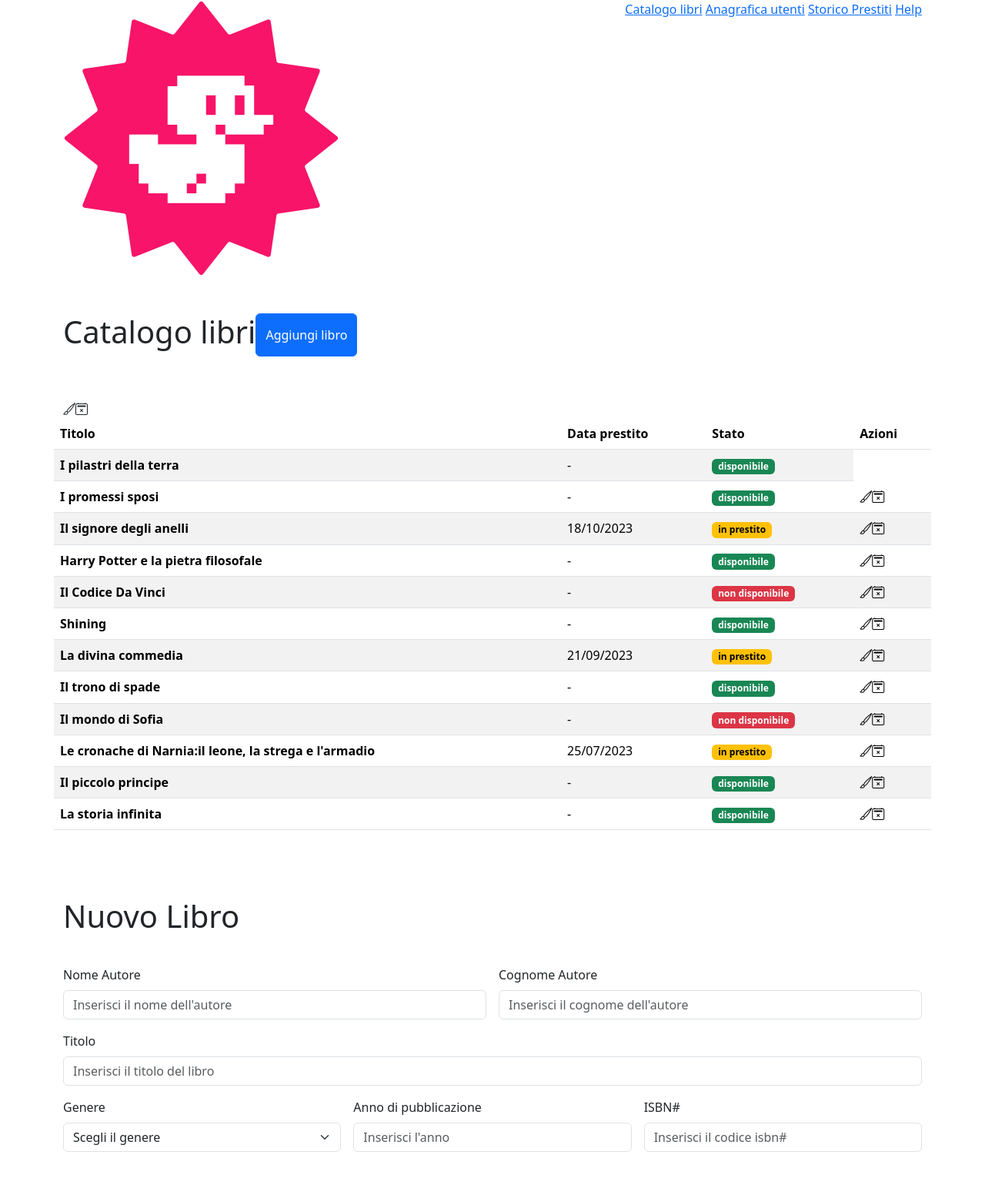
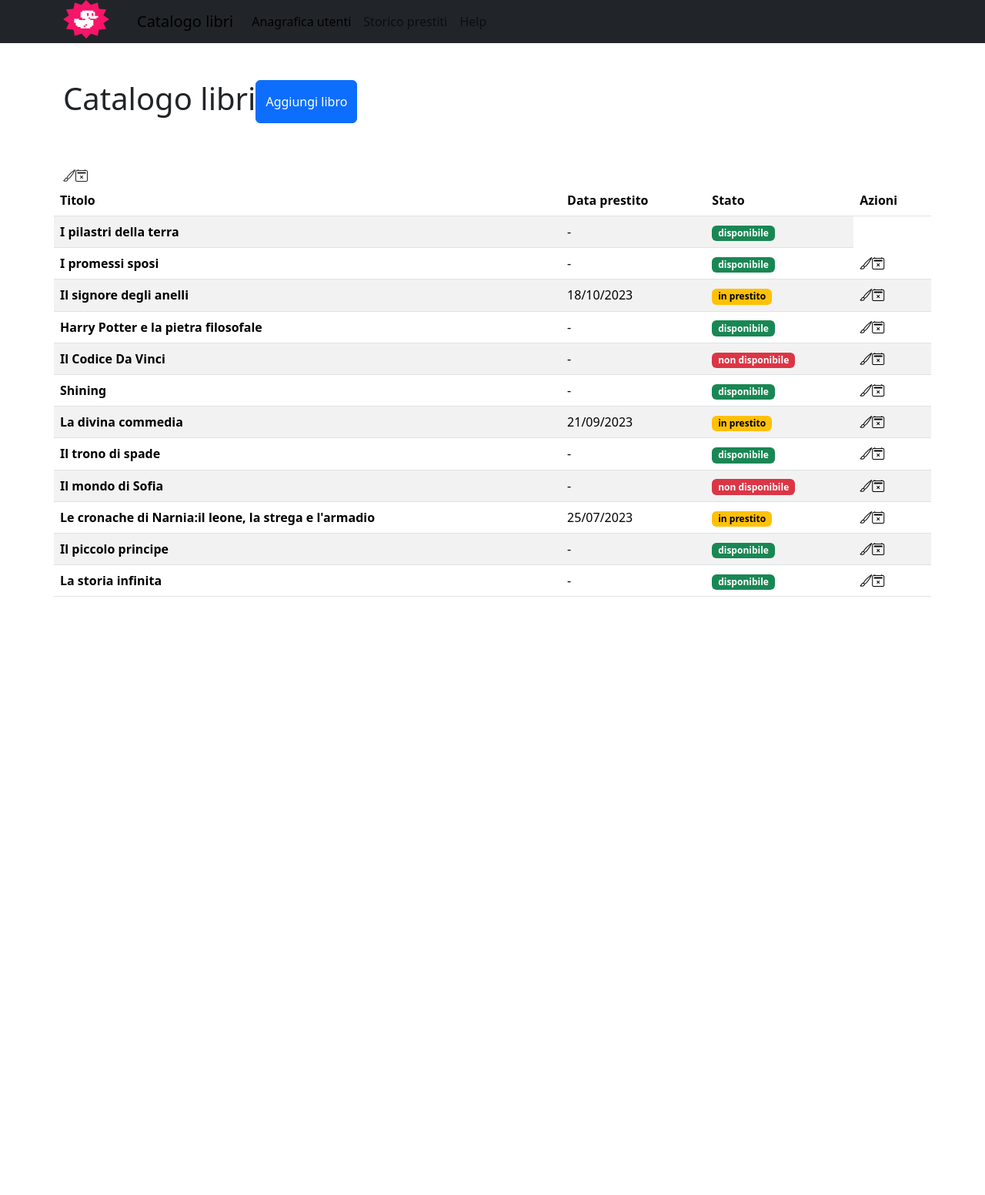
Before and after one commit to LaraPsc123/html-css-bootstrap-dashboard, a plain HTML site: page index.html in a window 1280 px wide. Shown: the whole page at 77% size. After the commit the page ends 800 px from the top, so only its background shows below. Drawn offline with nearby package versions, Linux system fonts and the light colour scheme.

Commit message:
ADD: row, mb, navbar

```diff
--- a/index.html
+++ b/index.html
@@ -13,18 +13,30 @@
 
 
 <body>
-    <header>
+    <header class="page-header bg-dark">
         <div class="container">
-            <div class="row justify-content-between">
+            <div class="row">
                 <div class="col-auto">
-                    <img src="./img/duck.png" alt="">
+                    <img src="./img/duck.png" alt="" width="60" height="50">
                 </div>
                 <div class="col-auto">
-                    <nav>
-                        <a href="">Catalogo libri</a>
-                        <a href="">Anagrafica utenti</a>
-                        <a href="">Storico Prestiti</a>
-                        <a href="">Help</a>
+                    <nav class="navbar navbar-expand-lg text-white">
+                        <div class="container-fluid">
+                            <a class="navbar-brand" href="./">Catalogo libri</a>
+                            <button class="navbar-toggler" type="button" data-bs-toggle="collapse"
+                                data-bs-target="#navbarNavAltMarkup" aria-controls="navbarNavAltMarkup"
+                                aria-expanded="false" aria-label="Toggle navigation">
+                                <span class="navbar-toggler-icon"></span>
+                                <a href="./html-css-form/contact.html">Nuovo libro</a>
+                            </button>
+                            <div class="collapse navbar-collapse" id="navbarNavAltMarkup">
+                                <div class="navbar-nav">
+                                    <a class="nav-link active" aria-current="page" href="#">Anagrafica utenti</a>
+                                    <a class="nav-link" href="#">Storico prestiti</a>
+                                    <a class="nav-link" href="#">Help</a>
+                                </div>
+                            </div>
+                        </div>
                     </nav>
 
                 </div>
@@ -138,65 +150,9 @@
                     </table>
                 </div>
         </section>
-
-
-        <!-- form-->
-        <!-- intestazione pagina-->
-        <header class="page-header py-5">
-            <div class="container py-4">
-                <h1>Nuovo Libro</h1>
-            </div>
-            <!-- sezione nome e cognome-->
-            <section>
-                <div class="container">
-                    <form class="row g-3 py-2">
-                        <div class="col-6">
-                            <label for="inputEmail4" class="form-label">Nome Autore</label>
-                            <input type="nome-autore" name="nome-autore" class="form-control"
-                                placeholder="Inserisci il nome dell'autore" id="inputEmail4" required>
-                        </div>
-                        <div class="col-6">
-                            <label for="inputPassword4" class="form-label">Cognome Autore</label>
-                            <input type="cognome-autore" name="cognome-autore" class="form-control"
-                                placeholder="Inserisci il cognome dell'autore" id="inputPassword4" required>
-                        </div>
-                        <div class="col-12">
-                            <label for="inputAddress" class="form-label">Titolo</label>
-                            <input type="titolo" name="titolo" class="form-control" id="inputAddress"
-                                placeholder="Inserisci il titolo del libro" required>
-                        </div>
-                        <div class="col-4">
-                            <label for="inputState" class="form-label">Genere</label>
-                            <select id="inputState" class="form-select" required>
-                                <option selected>Scegli il genere</option>
-                                <option>...</option>
-                            </select>
-                        </div>
-                        <div class="col-4">
-                            <label for="inputCity" class="form-label">Anno di pubblicazione</label>
-                            <input type="text" name="anno-di-pubblicazione" class="form-control" id="inputCity"
-                                placeholder="Inserisci l'anno">
-                        </div>
-                        <div class="col-4">
-                            <label for="inputZip" class="form-label">ISBN#</label>
-                            <input type="text" name="isbn#" class="form-control" id="inputZip"
-                                placeholder="Inserisci il codice isbn#">
-                        </div>
-                </div>
-
-
-
-                </div>
-                </div>
-            </section>
-
-        </header>
-
     </main>
     <!-- alla fine della pagina inseriamo il javascript-->
     <script src="https://cdn.jsdelivr.net/npm/bootstrap@5.3.3/dist/js/bootstrap.bundle.min.js"
         integrity="sha384-YvpcrYf0tY3lHB60NNkmXc5s9fDVZLESaAA55NDzOxhy9GkcIdslK1eN7N6jIeHz"
         crossorigin="anonymous"></script>
 </body>
-
-</html>
```
Also changed, not shown: html-css-form/contact.html (added, +113 -0 lines), html-css-form/index.html (deleted, +0 -87 lines).
